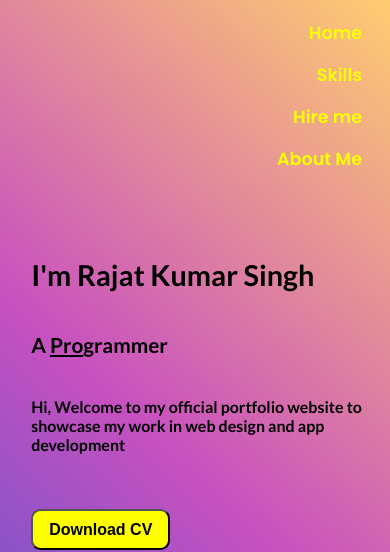
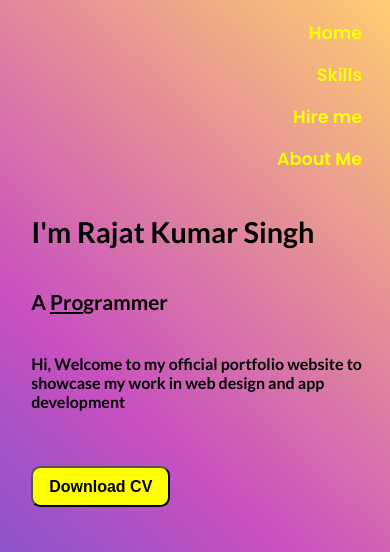
Before and after one commit to L3gacyRajat/portofolio2, a plain HTML site: page index.html in a window 390 px wide. Shown: the top 552 px of the page. Drawn offline with nearby package versions, Linux system fonts and the light colour scheme.

Commit message:
Add files via upload

```diff
--- a/CSS/styles.css
+++ b/CSS/styles.css
@@ -161,7 +161,7 @@ ion-icon:hover{
         width: 0;
     }
     .name{
-        margin-top: 20%;
+        margin-top: 9%;
     }
     .name h1{
         font-size: 1.8rem;
```
